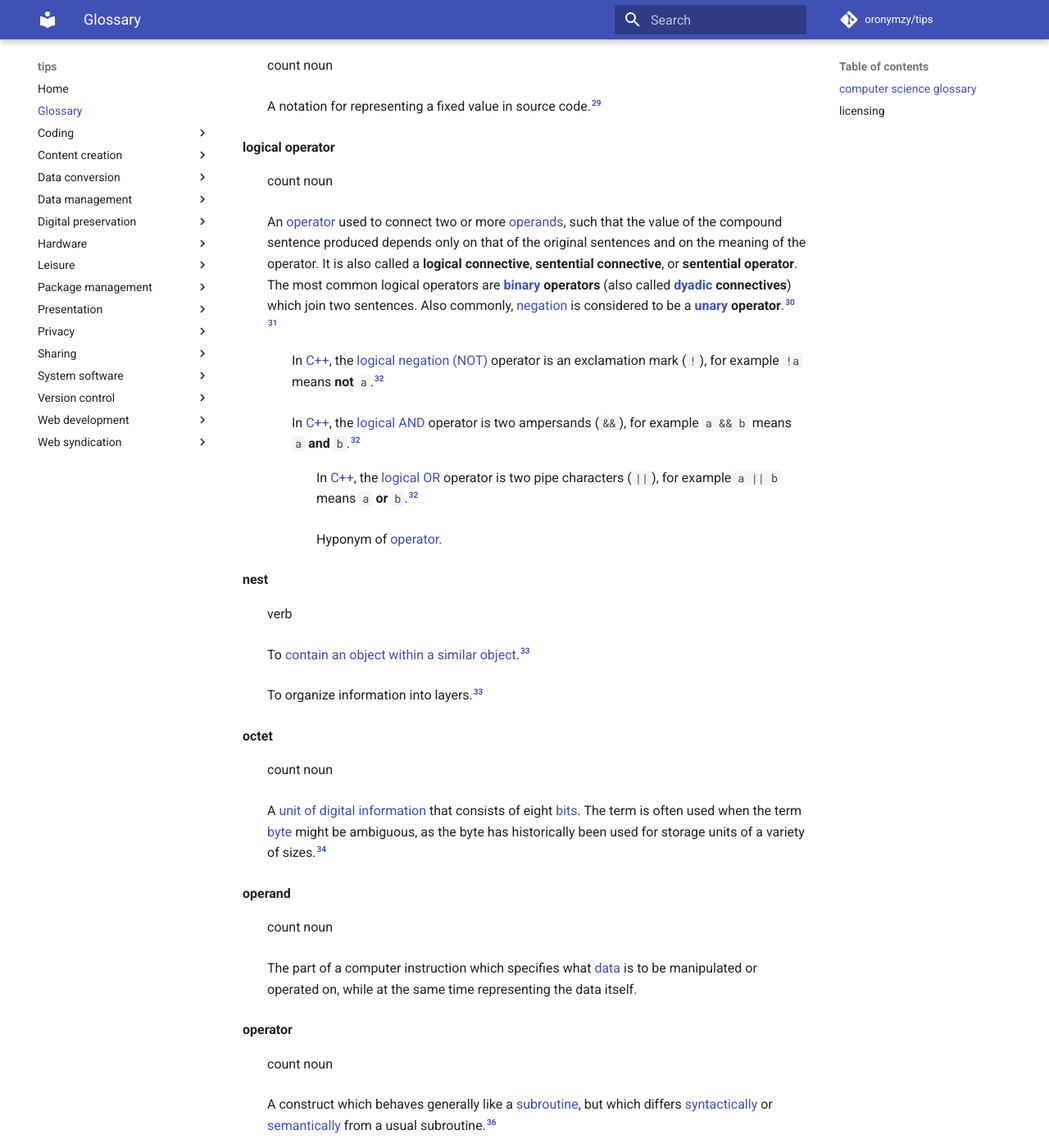
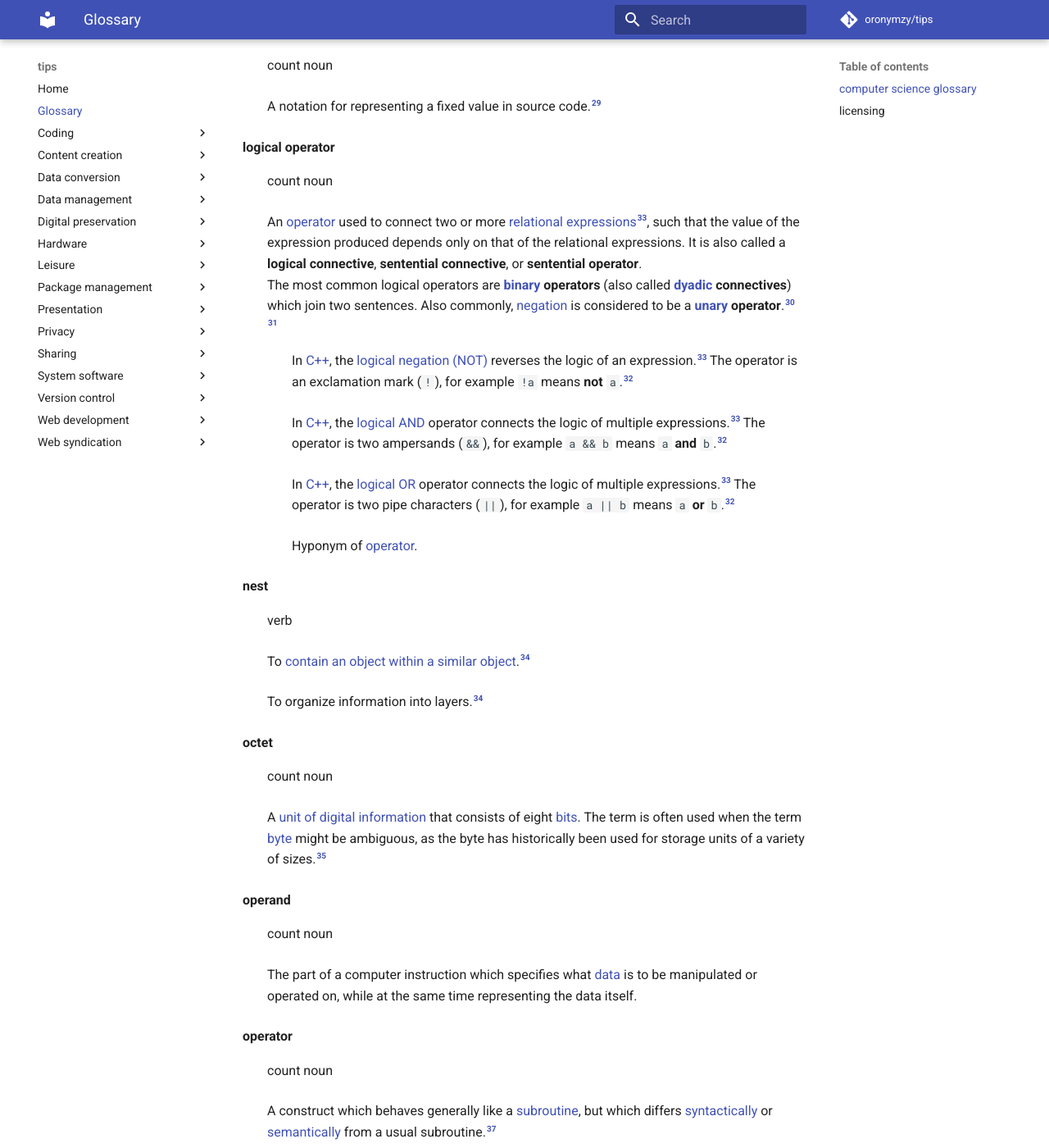
Before and after one commit to oronymzy/tips, an MkDocs documentation site: the page built from docs/glossry.md, in a window 1280 px wide and 1400 px high, scrolled down 6397 px. Shown: the whole window at 82% size. Built offline with MkDocs 1.6.1 and Material for MkDocs 9.7.7, drawn with Linux system fonts in a browser that asks for light colours; comment, search, counter and statistics services are not loaded; some of the changed text lies outside the part shown.

```diff
--- a/docs/glossry.md
+++ b/docs/glossry.md
@@ -147,12 +147,11 @@ end if
 
 **logical operator** {: #logicaloperatordef }
 : count noun
-: An [operator](#operatordef) used to connect two or more [operands](#operanddef), such that the value of the compound sentence produced depends only on that of the original sentences and on the meaning of the operator. It is also called a **logical connective**, **sentential connective**, or **sentential operator**.
+: An [operator](#operatordef) used to connect two or more [relational expressions](#relationalexpressiondef)[^logicaloperatordef-note4], such that the value of the expression produced depends only on that of the relational expressions. It is also called a **logical connective**, **sentential connective**, or **sentential operator**.
 The most common logical operators are **[binary](https://en.wikipedia.org/wiki/Binary_relation) operators** (also called **[dyadic](https://en.wikipedia.org/wiki/Dyadics) connectives**) which join two sentences. Also commonly, [negation](https://en.wikipedia.org/wiki/Negation) is considered to be a **[unary](https://en.wikipedia.org/wiki/Unary_function) operator**.[^logicaloperatordef-note1] [^logicaloperatordef-note2]
-: In [C++](https://en.wikipedia.org/wiki/C++), the [logical negation (NOT)](https://en.wikipedia.org/wiki/Negation) operator is an exclamation mark (`!`), for example `!a` means **not** `a`.[^logicaloperatordef-note3]
-: In [C++](https://en.wikipedia.org/wiki/C++), the [logical AND](https://en.wikipedia.org/wiki/Logical_conjunction) operator is two ampersands (`&&`), for example `a && b` means
-`a` **and** `b`.[^logicaloperatordef-note3]
-: In [C++](https://en.wikipedia.org/wiki/C++), the [logical OR](https://en.wikipedia.org/wiki/Logical_disjunction) operator is two pipe characters (`||`), for example `a || b` means `a` **or** `b`.[^logicaloperatordef-note3]
+: In [C++](https://en.wikipedia.org/wiki/C++), the [logical negation (NOT)](https://en.wikipedia.org/wiki/Negation) reverses the logic of an expression.[^logicaloperatordef-note4] The operator is an exclamation mark (`!`), for example `!a` means **not** `a`.[^logicaloperatordef-note3]
+: In [C++](https://en.wikipedia.org/wiki/C++), the [logical AND](https://en.wikipedia.org/wiki/Logical_conjunction) operator connects the logic of multiple expressions.[^logicaloperatordef-note4] The operator is two ampersands (`&&`), for example `a && b` means `a` **and** `b`.[^logicaloperatordef-note3]
+: In [C++](https://en.wikipedia.org/wiki/C++), the [logical OR](https://en.wikipedia.org/wiki/Logical_disjunction) operator connects the logic of multiple expressions.[^logicaloperatordef-note4] The operator is two pipe characters (`||`), for example `a || b` means `a` **or** `b`.[^logicaloperatordef-note3]
 : Hyponym of [operator](#operatordef).
 
 **nest** {: #nestdef }
@@ -301,6 +300,7 @@ on Wiktionary, with changes made.
 [^logicaloperatordef-note1]: This definition is based on [Wikipedia's definition](https://en.wikipedia.org/wiki/Logical_connective).
 [^logicaloperatordef-note2]: This definition is based on [Wikipedia's definition](https://en.wikipedia.org/wiki/Operators_in_C_and_C++#Logical_operators).
 [^logicaloperatordef-note3]: Requires [`iso646.h`](https://en.wikipedia.org/wiki/Iso646.h) in C. See [C++ operator synonyms](https://en.wikipedia.org/wiki/Operators_in_C_and_C%2B%2B#C.2B.2B_operator_synonyms)
+[^logicaloperatordef-note4]: Based on information from page 182 of “Starting Out with C++: From Control through Objects - Edition: 9th”, ISBN 978-0-13-4037325.
 [^nestdef-note1]: This definition is loosely based on [Wikipedia's definition of “nesting”](https://en.wikipedia.org/wiki/Nesting_(computing)).
 [^octetdef-note1]: This definition is the same as [Wikipedia's definition](https://en.wikipedia.org/wiki/Octet_(computing)), except for the removal of the phrase “in [computing](https://en.wikipedia.org/wiki/Computing) and [telecommunications](https://en.wikipedia.org/wiki/Telecommunications)”.
 [^operanddef-note1]: This definition is the same as [Wikipedia's definition](https://en.wikipedia.org/wiki/Operand#Computer_science).
```
